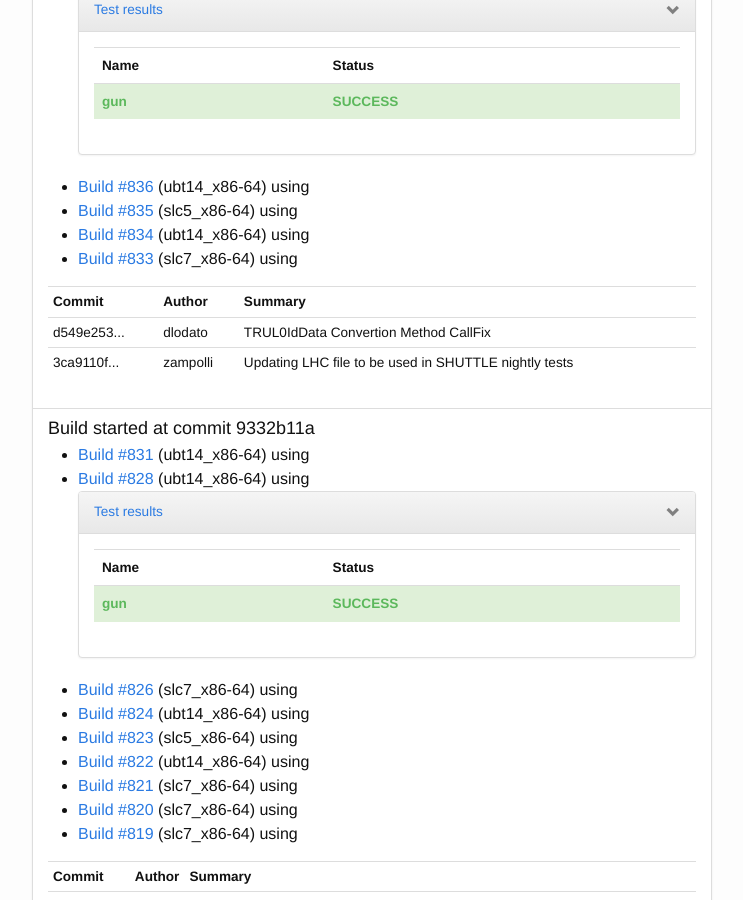
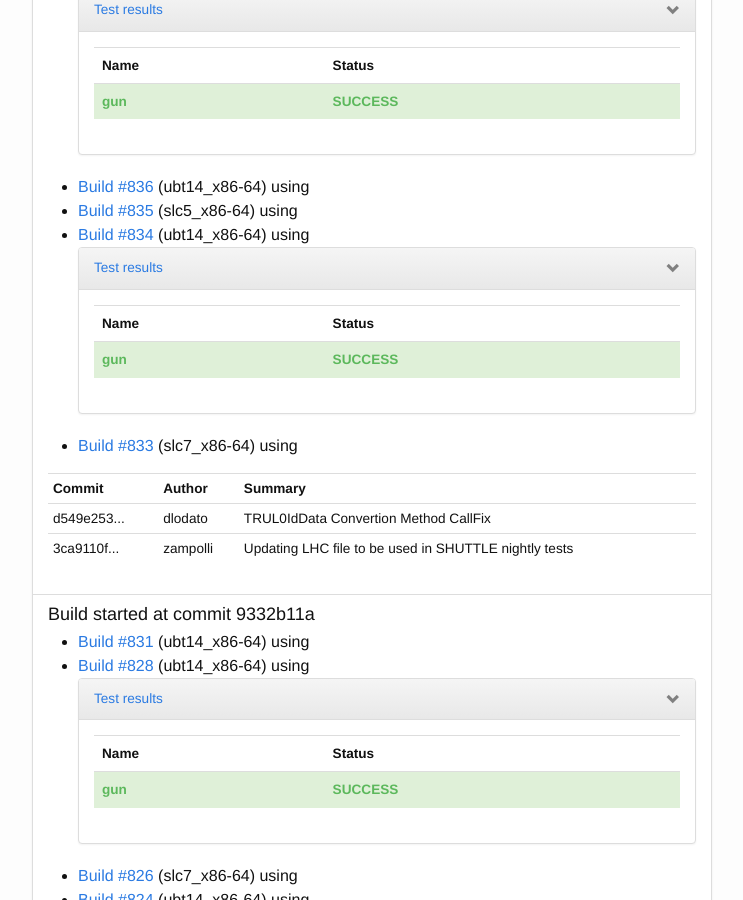
Before and after one commit to alisw/alisw.github.io, a Jekyll site: the page built from index.html, in a window 1280 px wide and 900 px high, scrolled down 443 px. Shown: the whole window, without its empty margins (268-1011 px from the left). Built offline with Jekyll 4.4.1, drawn with Linux system fonts in a browser that asks for light colours; nearby versions of some CDN libraries.

Commit message:
Updated results.

```diff
--- a/_data/tests_status.json
+++ b/_data/tests_status.json
@@ -482,6 +482,18 @@
           } ]
         }
       }, {
+        "key" : "834",
+        "by_name" : {
+          "buckets" : [ {
+            "key" : "gun",
+            "status" : {
+              "buckets" : [ {
+                "key" : "SUCCESS"
+              } ]
+            }
+          } ]
+        }
+      }, {
         "key" : "837",
         "by_name" : {
           "buckets" : [ {
```
